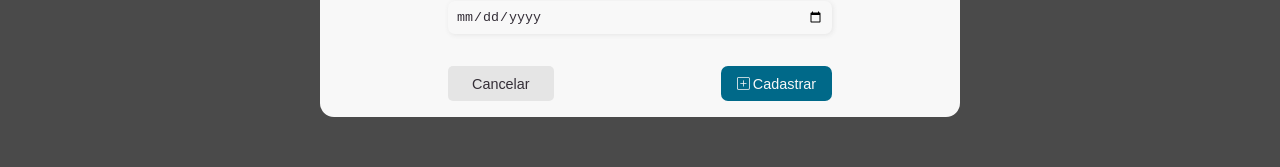
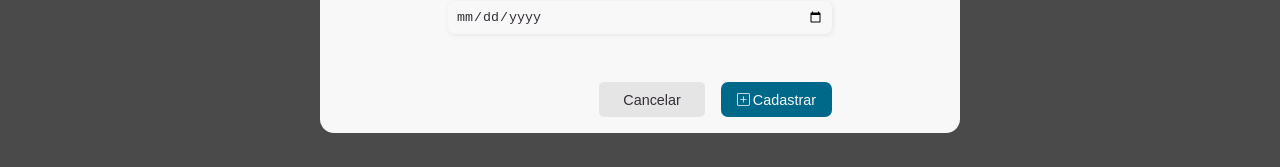
Before and after one commit to nicholasnoronha/simbiose-crud-client, a React (Create React App) app: page / in a window 1280 px wide. Both pictures are taken after a click on the button "Cadastrar pessoa". Shown: the part 382-549 px from the top of the page. Built offline with nearby package versions, Linux system fonts and the light colour scheme; no server answers; the HTML template or start-up script is replaced by a standard one.

Commit message:
style: styling delete person confirm modal

```diff
--- a/src/components/DeleteModal.jsx
+++ b/src/components/DeleteModal.jsx
@@ -1,4 +1,5 @@
 import { Modal, Button } from "../components"
+import { FiTrash2 } from "react-icons/fi";
 
 const DeleteModal = props => {
     const submitFormHandler = (event) => {
@@ -7,12 +8,15 @@ const DeleteModal = props => {
     }
 
     return <Modal onClose={props.onClose}>
-        <form onSubmit={submitFormHandler}>
+        <form className="delete-person_form" onSubmit={submitFormHandler}>
             <h2 className="title">Deletar pessoa</h2>
-            <p>Tem certeza que deseja deletar {props.user.nome}?</p>
+            <p className="delete-person_subtitle">Tem certeza que deseja deletar {props.user.nome}?</p>
             <div className="modal_actions-container">
-                <Button className="cancel-button">Cancelar</Button>
-                <Button type="submit">Deletar</Button>
+                <Button className="cancel-button" onClick={props.onClose}>Cancelar</Button>
+                <Button className="delete-person-form_button" type="submit">
+                    <FiTrash2 className="button-icon"/>
+                    Deletar
+                </Button>
             </div>
         </form>
 
--- a/src/components/PersonForm.jsx
+++ b/src/components/PersonForm.jsx
@@ -109,7 +109,7 @@ const PersonForm = (props) => {
           onChange={changeDataNascimentoHandler}
           value={pessoa.data_nascimento}
         />
-        <div className="new-person_actions-container">
+        <div className="modal_actions-container">
         <Button onClick={props.onClose} className="cancel-button">Cancelar</Button>
         {handleSubmitButton}
         </div>
--- a/src/index.css
+++ b/src/index.css
@@ -42,7 +42,7 @@ input::placeholder {
 .button-icon {
   font-size: 1.1rem
 }
-.new-person_actions-container {
+.modal_actions-container {
   margin-top: 2rem;
 }
 .cancel-button, .new-person_button {
@@ -53,6 +53,7 @@ input::placeholder {
   background-color: var(--grey);
   padding: 0.6rem 1.5rem;
   font-size: 0.9rem;
+  margin-right: 1rem;
 }
 .new-person_button {
   padding: 0.5rem;
@@ -73,34 +74,37 @@ input::placeholder {
 .modal, .backdrop {
   position: fixed;
 }
-.content, .space-between, .new-person-form_button, .form-group, .new-person_actions-container {
+.content, .space-between, .new-person-form_button, .delete-person-form_button, .form-group, .modal_actions-container {
   display: flex;
 }
 .content {
   justify-content: center;
 }
-.space-between, .new-person_actions-container  {
+.space-between  {
   justify-content: space-between;
 }
-.content, .space-between, .new-person_actions-container, .new-person-form_button  {
+.modal_actions-container {
+  float: right;
+}
+.content, .space-between, .modal_actions-container, .new-person-form_button, .delete-person-form_button  {
   align-items: center;
 }
 .form-group {
   flex-direction: column;
 }
-.new-person_form {
+.new-person_form, .delete-person_form {
   width: 60%;
 }
 .new-person_form > .form-group {
   margin-bottom: 1rem;
 }
-.new-person-form_button, .new-person_button, .new-person_button-icon, .new-person_form_button-icon, .footer-icon, footer {
+.new-person-form_button, .delete-person-form_button, .new-person_button, .new-person_button-icon, .new-person_form_button-icon, .footer-icon, footer {
   color: var(--white)
 }
-footer, .new-person-form_button, .new-person_button {
+footer, .new-person-form_button, .delete-person-form_button, .new-person_button {
   background-color: var(--blue)
 }
-.new-person-form_button {
+.new-person-form_button, .delete-person-form_button {
   padding: 0.6rem 1rem;
   border-radius: 7px;
   font-size: 0.9rem;
@@ -145,6 +149,10 @@ footer p {
   margin-left: 1rem;
   font-size: 1.2rem;
 }
+.delete-person_subtitle {
+  opacity: 0.8;
+  font-size: 0.8rem;
+}
 
 @media (min-width: 768px) {
   .modal {
@@ -159,7 +167,7 @@ footer p {
     font-size: 1.2rem;
     margin: 0;
   }
-  .new-person_actions-container > button {
+  .modal_actions-container > button {
     padding: 0.5rem;
   }
 }
```
